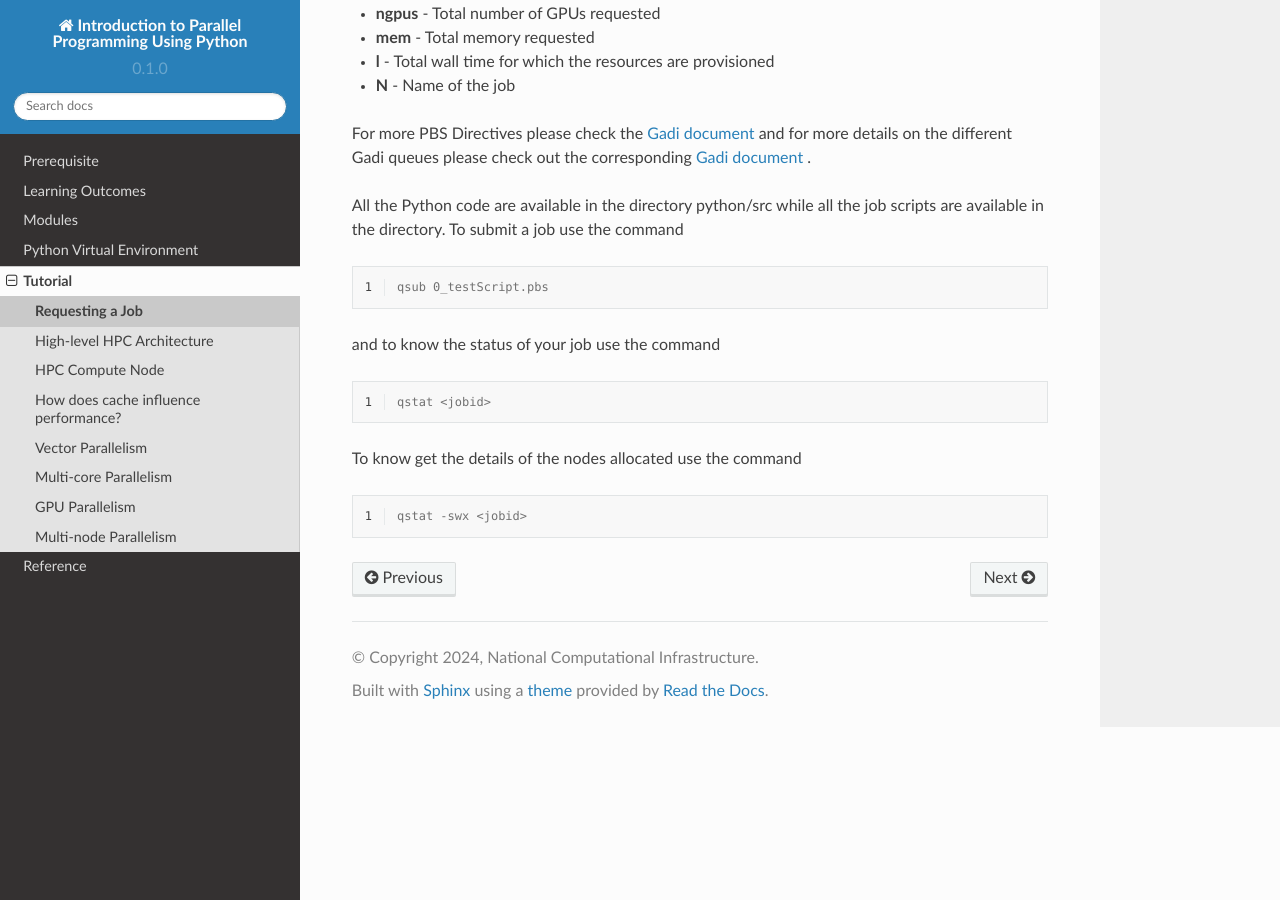
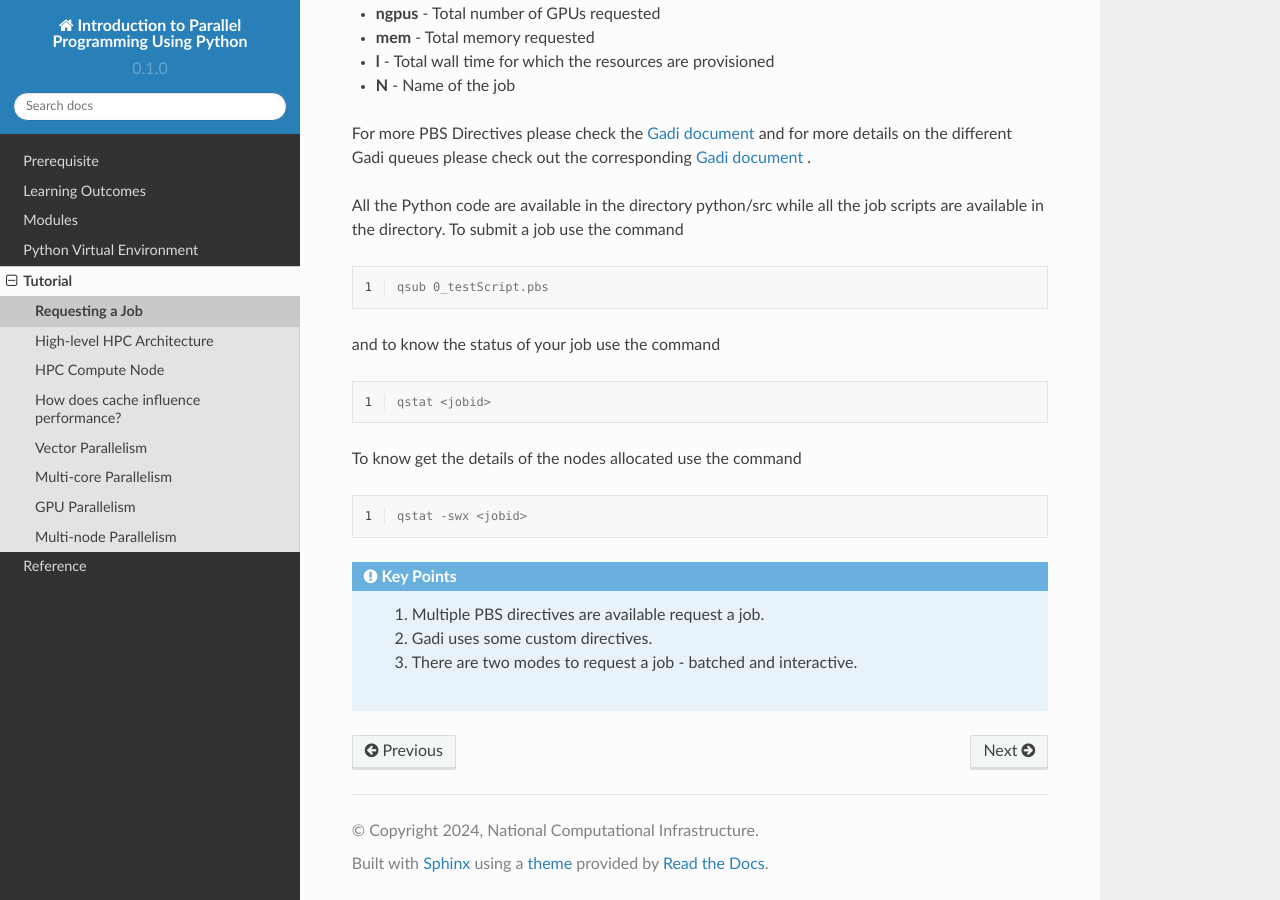
Before and after one commit to NCI900-Training-Organisation/intro-to-parallel-programming, a Sphinx documentation site: the page built from docs/source/tutorial/jobs.rst, in a window 1280 px wide and 900 px high, scrolled down 969 px. Built offline with Sphinx 7.4.7 and the Read the Docs theme 2.0.0, drawn with Linux system fonts in a browser that asks for light colours.

Commit message:
custom Admonition Style

```diff
--- a/docs/source/prerequisite.rst
+++ b/docs/source/prerequisite.rst
@@ -1,7 +1,7 @@
 Prerequisite
 ============
 
-.. note::
+.. important::
  1.  Experience with Python.
  2.  Experience with bash or similar Unix shells.
 
@@ -25,5 +25,5 @@ If you are using a Windows machine please make sure you have a shell that suppor
  3.  Select Find project or group on the top tab and search vp91 to apply for membership
 
 
-.. note::
+.. warning::
     Project vp91 is temporary for training purposes only. Data in vp91 will be cleaned in one week time after the training.
--- a/docs/source/tutorial.rst
+++ b/docs/source/tutorial.rst
@@ -1,9 +1,8 @@
 Tutorial
 ========
 
-In this tutorial, we'll be using the Gadi HPC machine at NCI. A Python virtual environment will be provided for you during the session.
-
-
+In this tutorial, we'll be using the Gadi HPC machine at NCI. A Python virtual environment
+will be provided for you during the session.
 
 .. toctree::
 
--- a/docs/source/tutorial/jobs.rst
+++ b/docs/source/tutorial/jobs.rst
@@ -69,3 +71,10 @@ To know get the details of the nodes allocated use the command
     :linenos:
 
     qstat -swx <jobid>
+
+.. admonition:: Key Points
+   :class: Key-Points
+
+    #. Multiple PBS directives are available request a job.
+    #. Gadi uses some custom directives.
+    #. There are two modes to request a job - batched and interactive.
```
Also changed, not shown: other parts of docs/source/tutorial/jobs.rst (+3 -1 lines).
